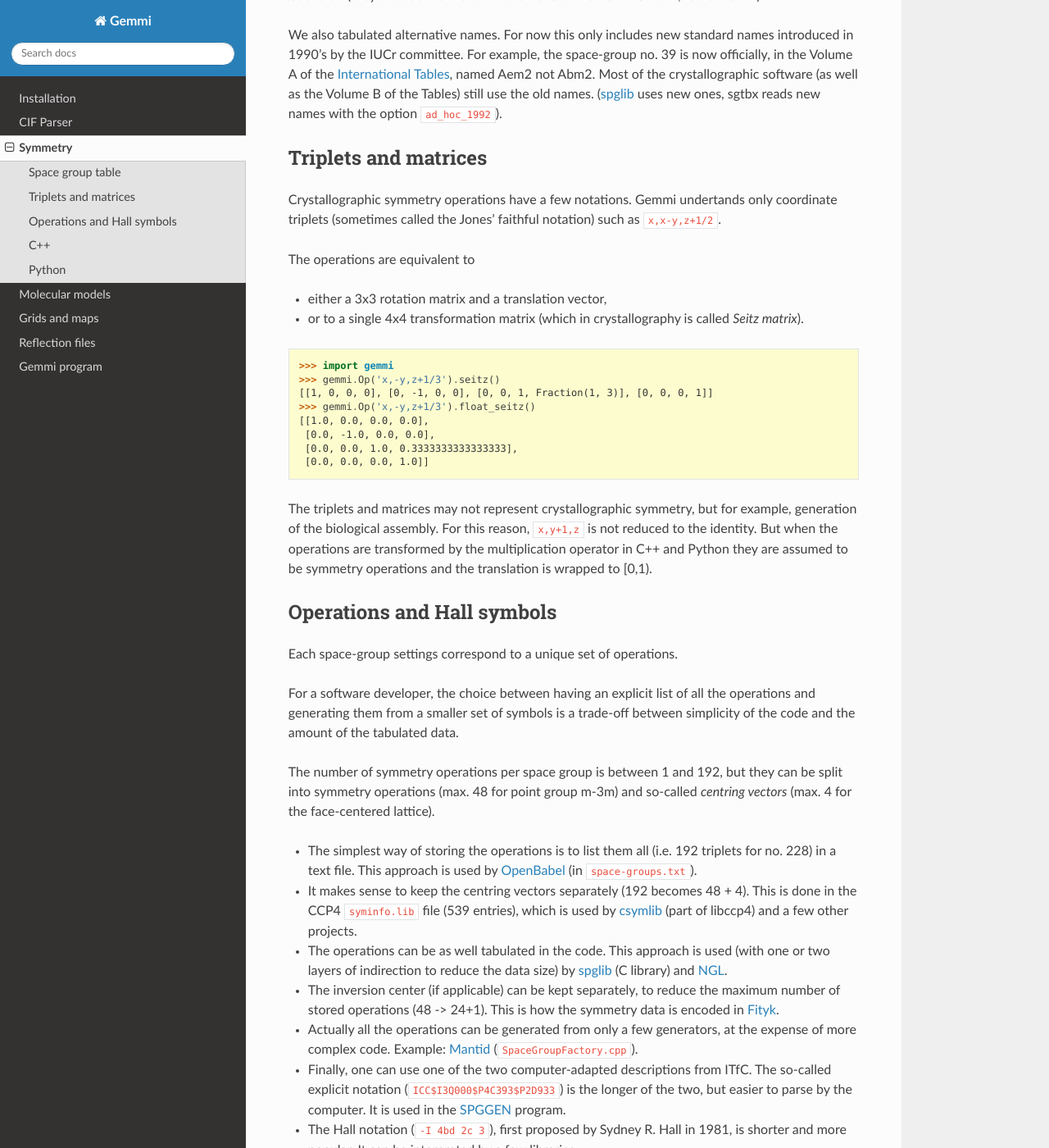
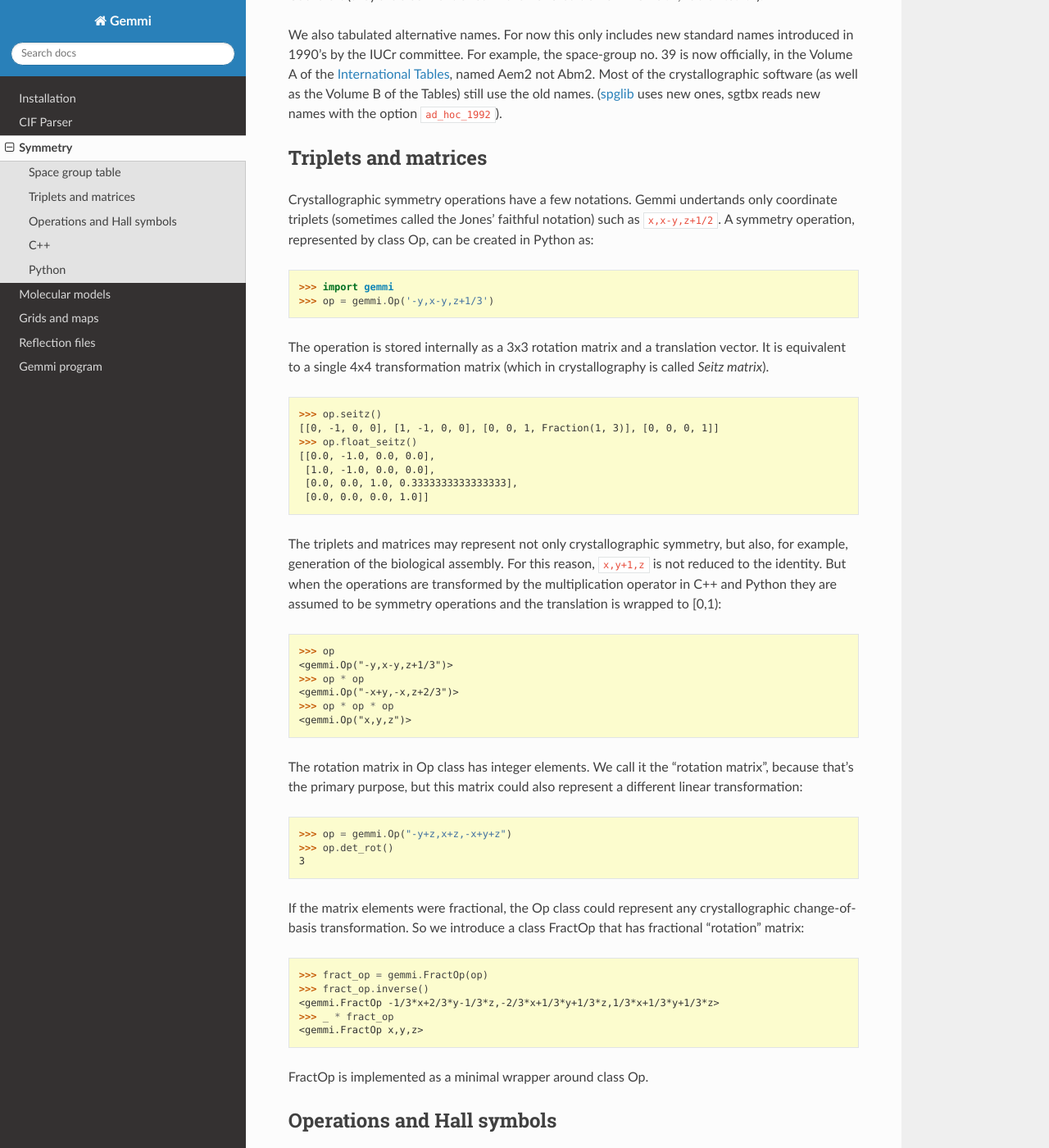
Before and after one commit to project-gemmi/gemmi, a Sphinx documentation site: the page built from docs/sym.rst, in a window 1280 px wide and 1400 px high, scrolled down 962 px. Shown: the whole window at 82% size. Built offline with Sphinx 7.4.7 and the Read the Docs theme 2.0.0, drawn with Linux system fonts in a browser that asks for light colours.

Commit message:
change-of-basis transformation with fractional "rotation" matrix

```diff
--- a/docs/sym.rst
+++ b/docs/sym.rst
@@ -65,32 +65,67 @@ Triplets and matrices
 Crystallographic symmetry operations have a few notations.
 Gemmi undertands only coordinate triplets (sometimes called
 the Jones' faithful notation) such as ``x,x-y,z+1/2``.
+A symmetry operation, represented by class Op, can be created in Python as:
 
-The operations are equivalent to
+.. doctest::
 
-* either a 3x3 rotation matrix and a translation
-  vector,
-* or to a single 4x4 transformation matrix (which in crystallography
-  is called *Seitz matrix*).
+    >>> import gemmi
+    >>> op = gemmi.Op('-y,x-y,z+1/3')
+
+The operation is stored internally as a 3x3 rotation matrix and
+a translation vector. It is equivalent to a single 4x4 transformation
+matrix (which in crystallography is called *Seitz matrix*).
 
 .. doctest::
     :options: +NORMALIZE_WHITESPACE
 
-    >>> import gemmi
-    >>> gemmi.Op('x,-y,z+1/3').seitz()
-    [[1, 0, 0, 0], [0, -1, 0, 0], [0, 0, 1, Fraction(1, 3)], [0, 0, 0, 1]]
-    >>> gemmi.Op('x,-y,z+1/3').float_seitz()
-    [[1.0, 0.0, 0.0, 0.0],
-     [0.0, -1.0, 0.0, 0.0],
+    >>> op.seitz()
+    [[0, -1, 0, 0], [1, -1, 0, 0], [0, 0, 1, Fraction(1, 3)], [0, 0, 0, 1]]
+    >>> op.float_seitz()
+    [[0.0, -1.0, 0.0, 0.0],
+     [1.0, -1.0, 0.0, 0.0],
      [0.0, 0.0, 1.0, 0.3333333333333333],
      [0.0, 0.0, 0.0, 1.0]]
 
-The triplets and matrices may not represent crystallographic symmetry,
-but for example, generation of the biological assembly.
+The triplets and matrices may represent not only crystallographic symmetry,
+but also, for example, generation of the biological assembly.
 For this reason, ``x,y+1,z`` is not reduced to the identity.
 But when the operations are transformed by the multiplication operator
 in C++ and Python they are assumed to be symmetry operations
-and the translation is wrapped to [0,1).
+and the translation is wrapped to [0,1):
+
+.. doctest::
+
+    >>> op
+    <gemmi.Op("-y,x-y,z+1/3")>
+    >>> op * op
+    <gemmi.Op("-x+y,-x,z+2/3")>
+    >>> op * op * op
+    <gemmi.Op("x,y,z")>
+
+The rotation matrix in Op class has integer elements.
+We call it the "rotation matrix", because that's the primary purpose,
+but this matrix could also represent a different linear transformation:
+
+.. doctest::
+
+    >>> op = gemmi.Op("-y+z,x+z,-x+y+z")
+    >>> op.det_rot()
+    3
+
+If the matrix elements were fractional, the Op class could represent any
+crystallographic change-of-basis transformation. So we introduce a class
+FractOp that has fractional "rotation" matrix:
+
+.. doctest::
+
+    >>> fract_op = gemmi.FractOp(op)
+    >>> fract_op.inverse()
+    <gemmi.FractOp -1/3*x+2/3*y-1/3*z,-2/3*x+1/3*y+1/3*z,1/3*x+1/3*y+1/3*z>
+    >>> _ * fract_op
+    <gemmi.FractOp x,y,z>
+
+FractOp is implemented as a minimal wrapper around class Op.
 
 Operations and Hall symbols
 ===========================
@@ -226,6 +261,6 @@ Python
     x+1/2,y+1/2,z+1/2
     -x+1/2,y+1/2,-z+1/2
     >>>
-    >>> ops.change_basis(gemmi.Op('x,y,x+z'))  # I2 -> C2
+    >>> ops.change_basis(gemmi.FractOp(gemmi.Op('x,y,x+z')))  # I2 -> C2
     >>> gemmi.find_spacegroup_by_ops(ops)
     <gemmi.SpaceGroup("C 1 2 1")>
```
Also changed, not shown: 4 other files.
